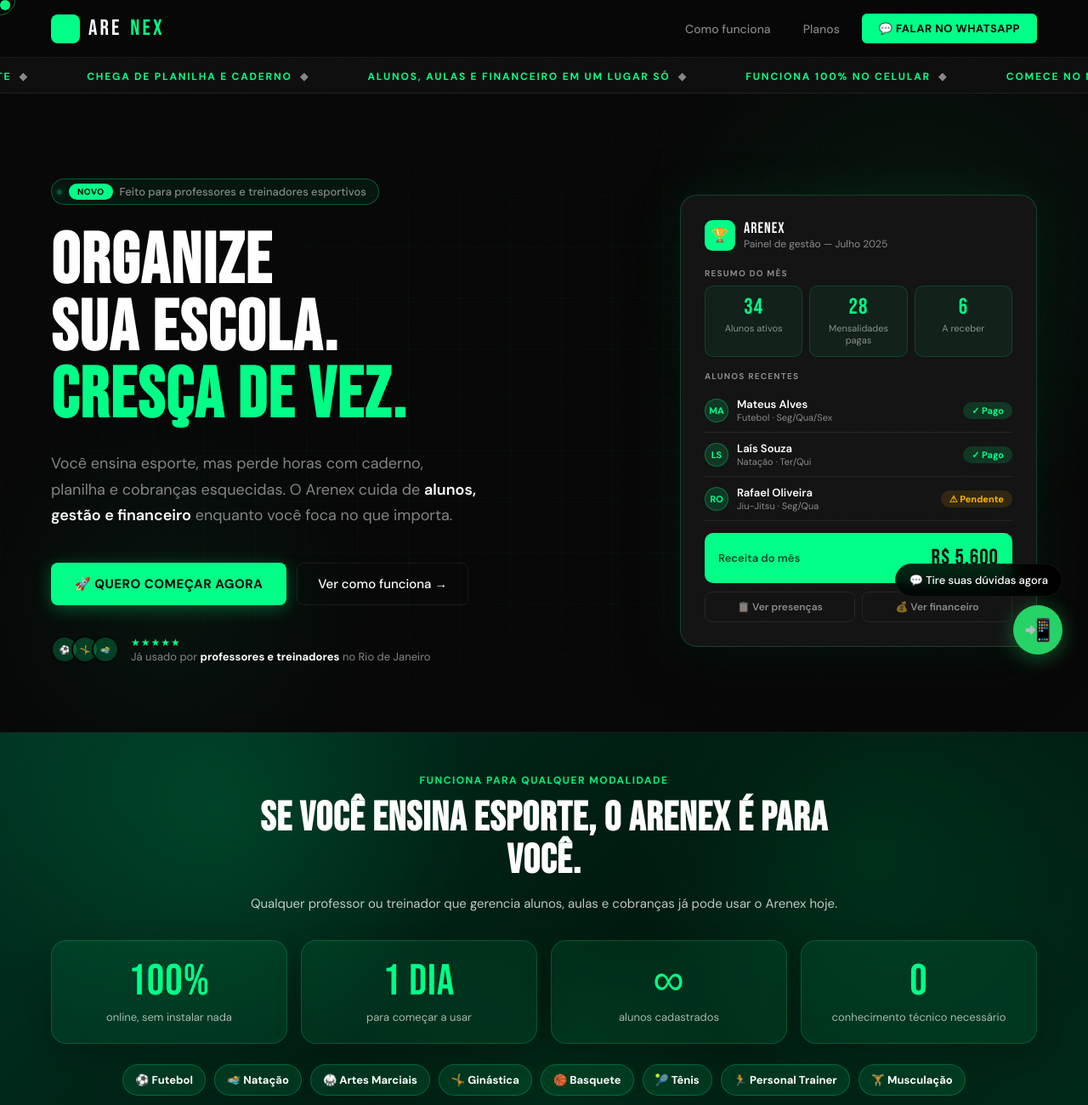
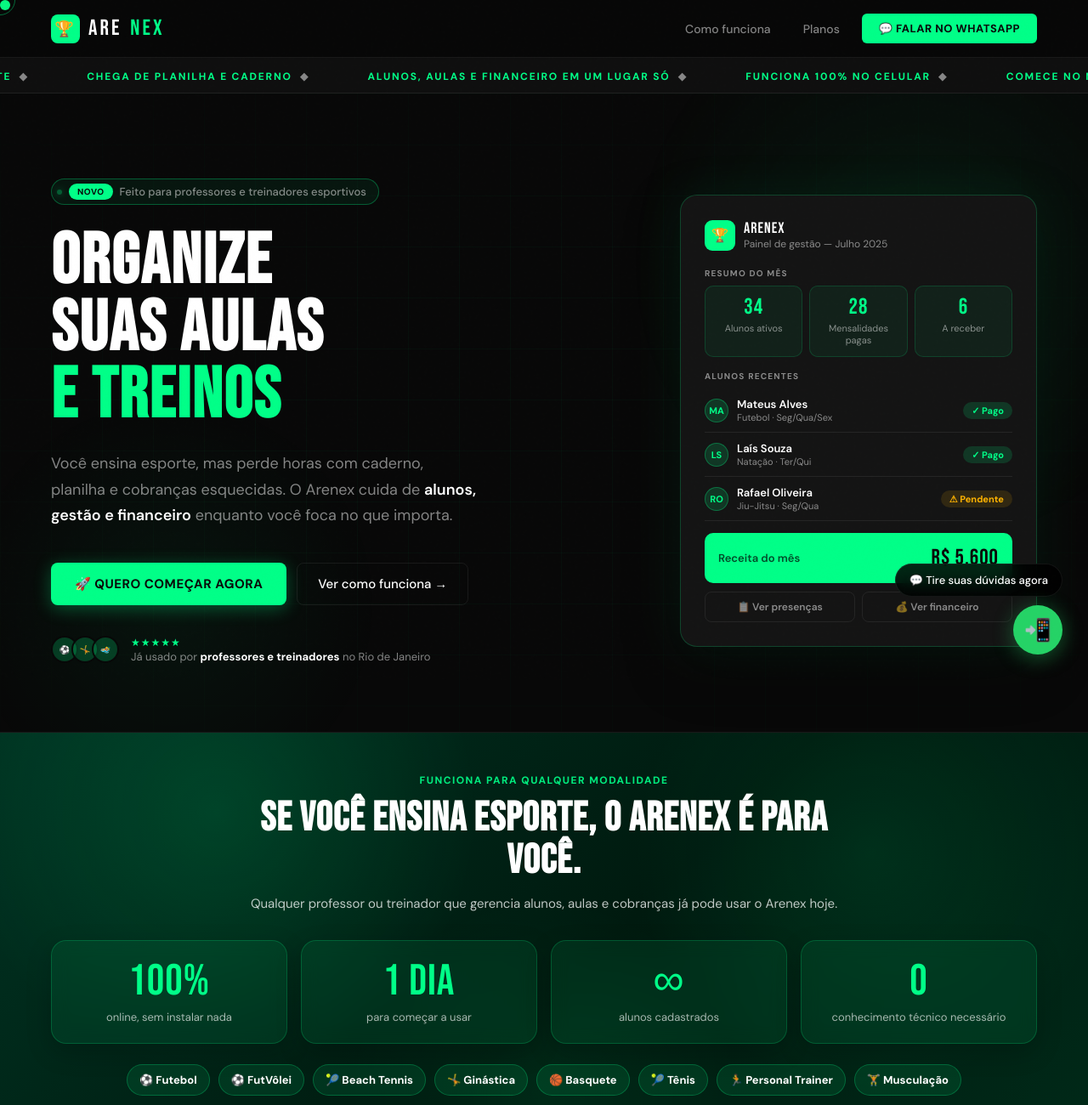
Before and after one commit to evistonlins-developer/landingarenex, a plain HTML site: page index.html in a window 1280 px wide. Shown: the top 1300 px of the page at 85% size. Drawn offline with Linux system fonts and the light colour scheme.

Commit message:
Atualização landing

```diff
--- a/index.html
+++ b/index.html
@@ -736,7 +736,7 @@
 <!-- NAV -->
 <nav>
   <div class="logo">
-    <div class="logo-icon"></div>
+    <div class="logo-icon">🏆</div>
     ARE<span>NEX</span>
   </div>
   <div class="nav-right">
@@ -773,7 +773,7 @@
         <span class="badge-dot">Novo</span>
         Feito para professores e treinadores esportivos
       </div>
-      <h1>Organize<br>sua escola.<br><span class="grad">Cresça de vez.</span></h1>
+      <h1>Organize<br>suas aulas<br><span class="grad">e Treinos</span></h1>
       <p class="hero-sub">Você ensina esporte, mas perde horas com caderno, planilha e cobranças esquecidas. O Arenex cuida de <strong>alunos, gestão e financeiro</strong> enquanto você foca no que importa.</p>
       <div class="hero-actions">
         <a href="https://wa.me/5521995842333?text=Ol%C3%A1!%20Quero%20come%C3%A7ar%20a%20usar%20o%20Arenex" target="_blank" class="btn-primary">🚀 Quero começar agora</a>
@@ -887,8 +887,8 @@
     </div>
     <div class="proof-chips">
       <span class="proof-chip">⚽ Futebol</span>
-      <span class="proof-chip">🏊 Natação</span>
-      <span class="proof-chip">🥋 Artes Marciais</span>
+      <span class="proof-chip">⚽ FutVôlei</span>
+      <span class="proof-chip">🎾 Beach Tennis</span>
       <span class="proof-chip">🤸 Ginástica</span>
       <span class="proof-chip">🏀 Basquete</span>
       <span class="proof-chip">🎾 Tênis</span>
```
